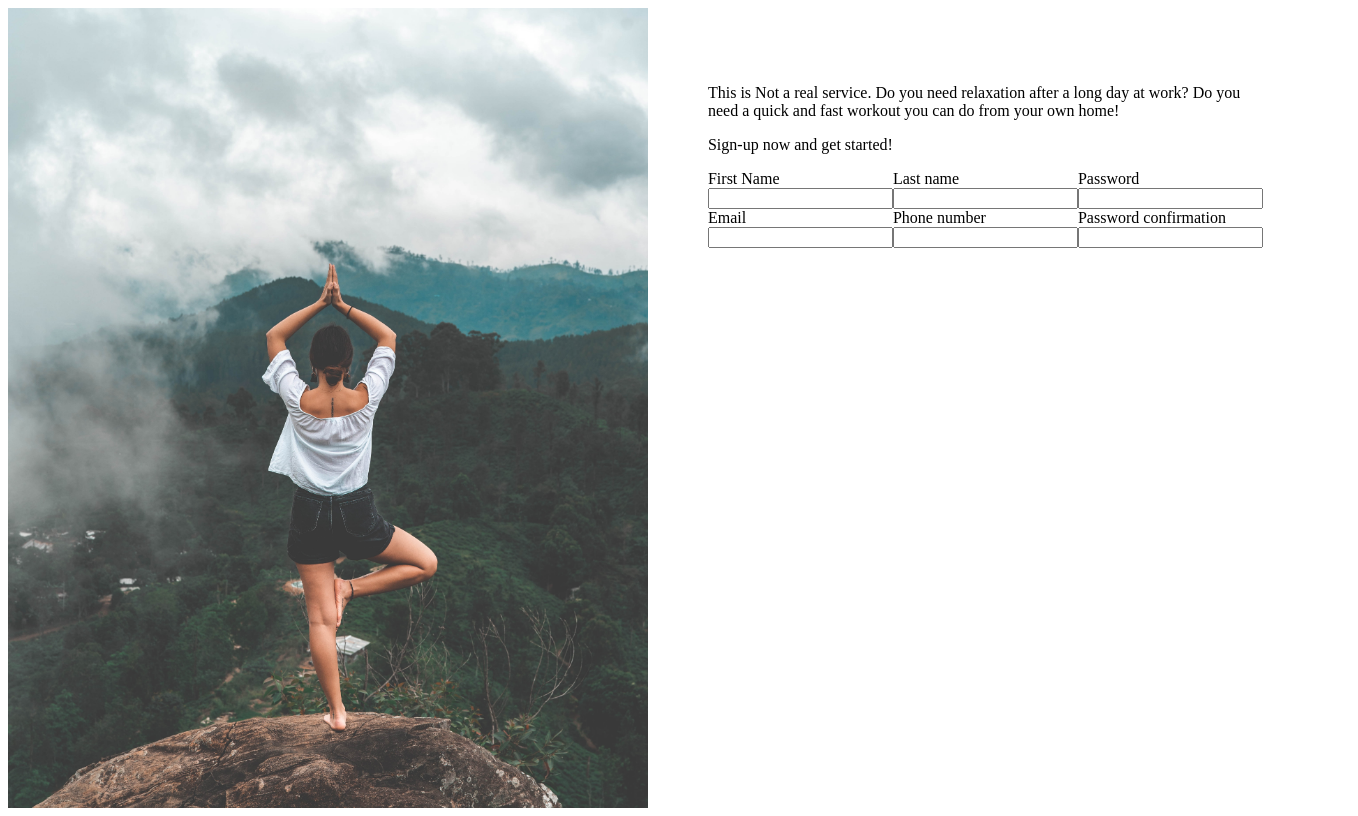
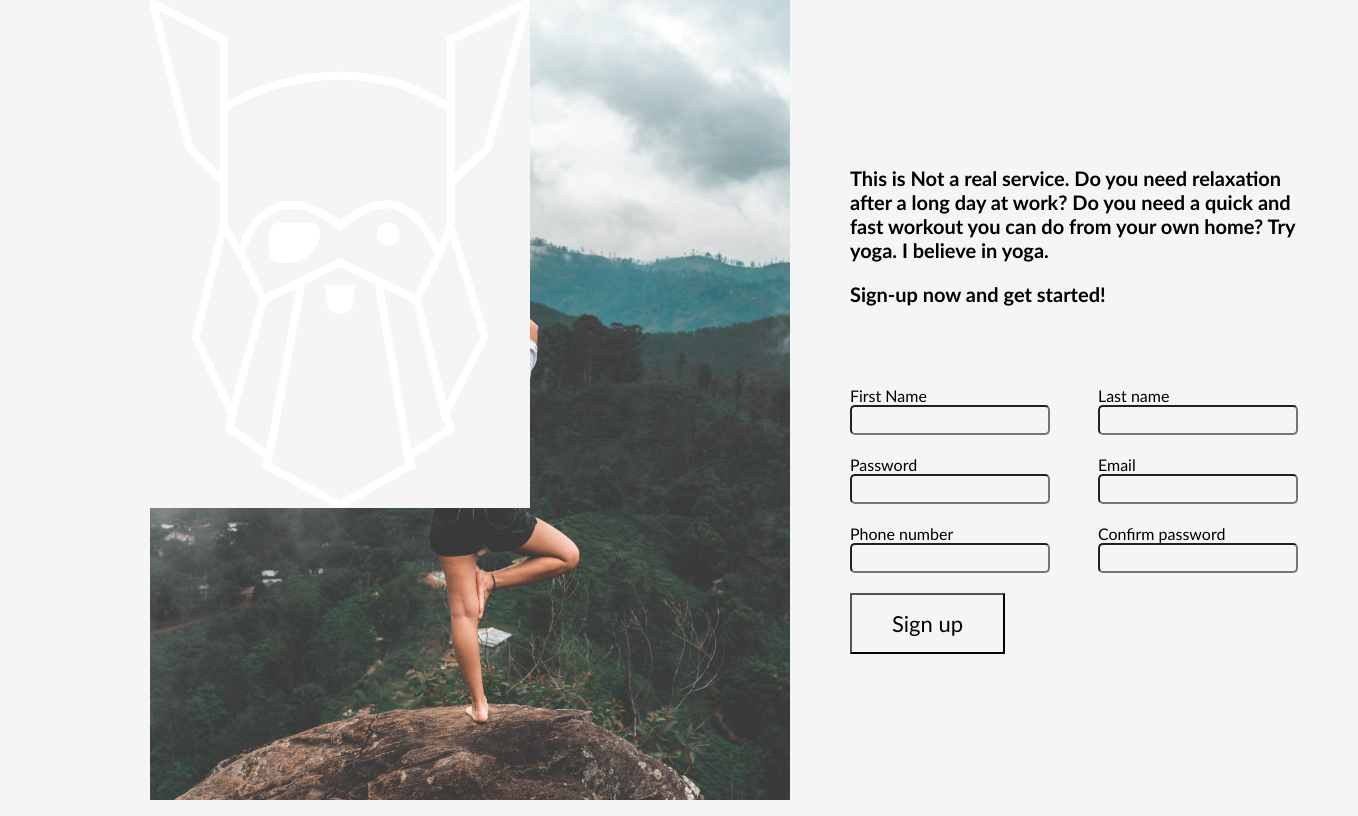
Before and after one commit to joohwan58/html-form, a plain HTML site: page index.html in a window 1280 px wide. Shown: the whole page, 1358 px wide, since content can reach past the window. Drawn offline with Linux system fonts and the light colour scheme.

Commit message:
how the f do i transparent the logo

```diff
--- a/index.html
+++ b/index.html
@@ -11,41 +11,49 @@
 </head>
 
 <body>
-    <img class="background" src="images/yannic-laderach-Dqx4XWuXu7w-unsplash.jpg" alt="yoga pose">
+    <div class="background">
+        <img class="background-image" src="images/yannic-laderach-Dqx4XWuXu7w-unsplash.jpg" alt="yoga pose">
+        <img class="logo" src="images/odin-lined.png" alt="logo">
+    </div>
     <div class="content">
-        <p>This is Not a real service. Do you need relaxation after a long day at work? Do you need a quick and fast
-            workout
-            you can do from your own home!</p>
-        <p>Sign-up now and get started!</p>
+        <div class="text">
+            <p>This is Not a real service. Do you need relaxation after a long day at work? Do you need a quick and fast
+                workout
+                you can do from your own home? Try yoga. I believe in yoga.</p>
+            <p>Sign-up now and get started!</p>
+        </div>
         <form action="sumbit">
             <div class="first-row">
                 <div class="column">
                     <label for="first-name">First Name</label>
-                    <input type="text" name="name" id="first-name">
+                    <input type="text" name="name" id="first-name" required>
                 </div>
                 <div class="column">
                     <label for="last-name">Last name</label>
-                    <input type="text" name="'lastname" id="last-name">
-                </div>
-                <div class="column">
-                    <label for="pw">Password</label>
-                    <input type="password" name="password" id="pw">
+                    <input type="text" name="'lastname" id="last-name" required>
                 </div>
             </div>
             <div class="second-row">
                 <div class="column">
+                    <label for="pw">Password</label>
+                    <input type="password" name="password" id="pw" required>
+                </div>
+                <div class="column">
                     <label for="email">Email</label>
-                    <input type="email" name="email" id="email">
+                    <input type="email" name="email" id="email" required>
                 </div>
+            </div>
+            <div class="third-row">
                 <div class="column">
                     <label for="phone">Phone number</label>
                     <input type="number" name="phone-number" id="phone">
                 </div>
                 <div class="column">
-                    <label for="pwconfirm">Password confirmation</label>
-                    <input type="password" name="password-confirmation" id="pwconfirm">
+                    <label for="pwconfirm">Confirm password</label>
+                    <input type="password" name="password-confirmation" id="pwconfirm" required>
                 </div>
             </div>
+            <button type="submit">Sign up</button>
         </form>
     </div>
 
--- a/styles.css
+++ b/styles.css
@@ -1,32 +1,72 @@
+* {
+    font-family: 'Gill Sans', 'Gill Sans MT', Calibri, 'Trebuchet MS', sans-serif;
+    background-color: rgb(245, 245, 245);
+}
+
 .background {
+    height: 100vh;
+    position: relative;
+}
+
+.logo {
+    position: absolute;
+    top: 0;
+}
+
+.background-image {
+    display: block;
     height: 100vh;
 }
 
 body {
     display: flex;
+    padding: 0px 150px;
+    margin: 0px;
+}
 
+.text {
+    font-size: 20px;
+    font-weight: bold;
 }
 
 .content {
-    padding: 60px;
+    padding: 100px 60px;
+    display: flex;
+    flex-direction: column;
+    justify-content: center;
+    gap: 10%;
 }
 
 form {
     display: flex;
     flex-direction: column;
+    gap: 20px;
 }
 
-.first-row {
+.first-row,
+.second-row,
+.third-row {
     display: flex;
-    justify-content: space-between;
-}
-
-.second-row {
-    display: flex;
-    justify-content: space-between;
+    gap: 3rem;
 }
 
 .column {
     display: flex;
     flex-direction: column;
+
 }
+
+input {
+    width: 12rem;
+    font-size: 20px;
+    border-radius: 5px;
+}
+
+button {
+    align-self: flex-start;
+    display: flex;
+    justify-content: center;
+    align-items: center;
+    padding: 15px 40px;
+    font-size: 22px;
+}
```
Also changed, not shown: images/odin-lined.png (added).
